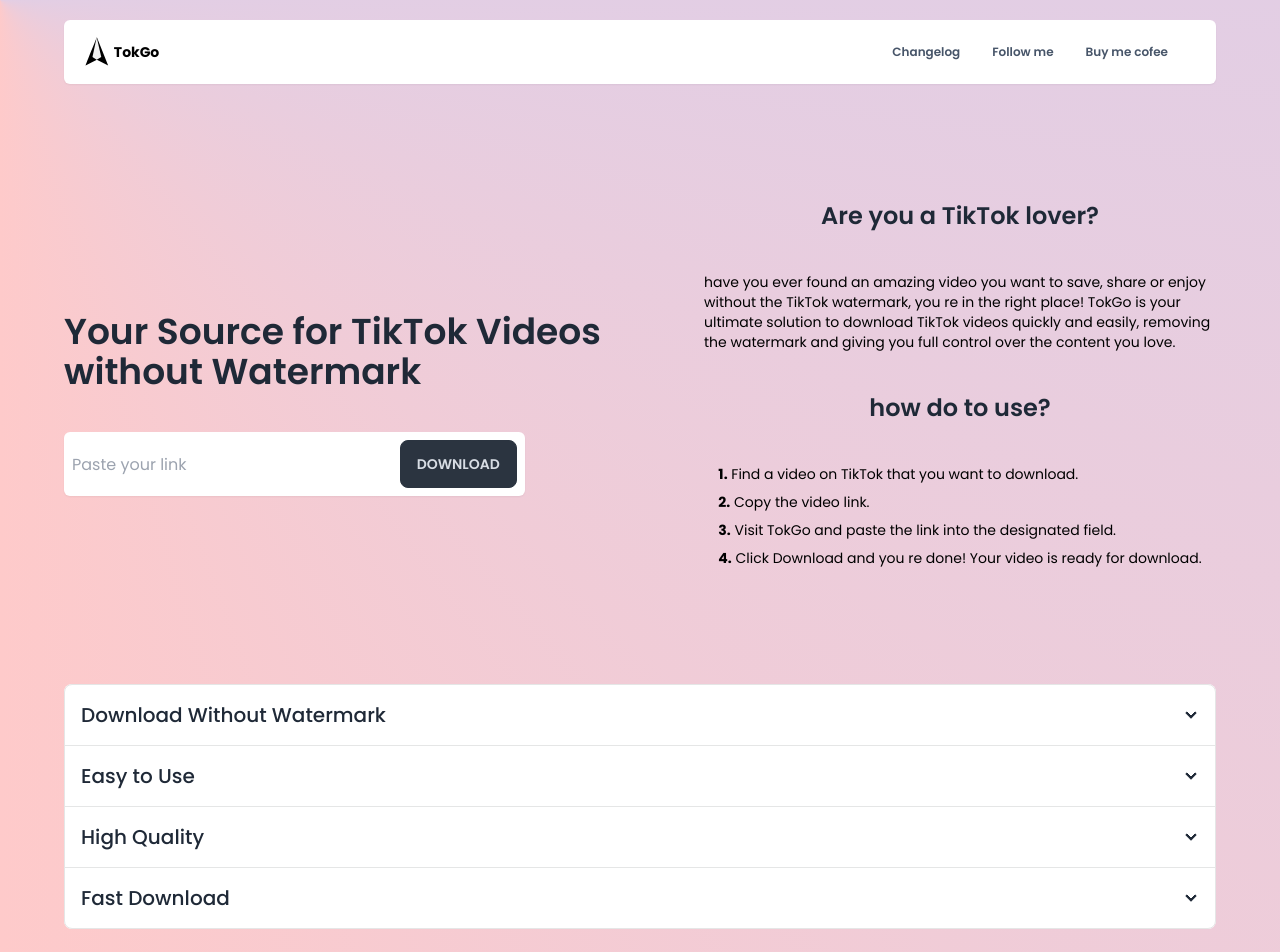
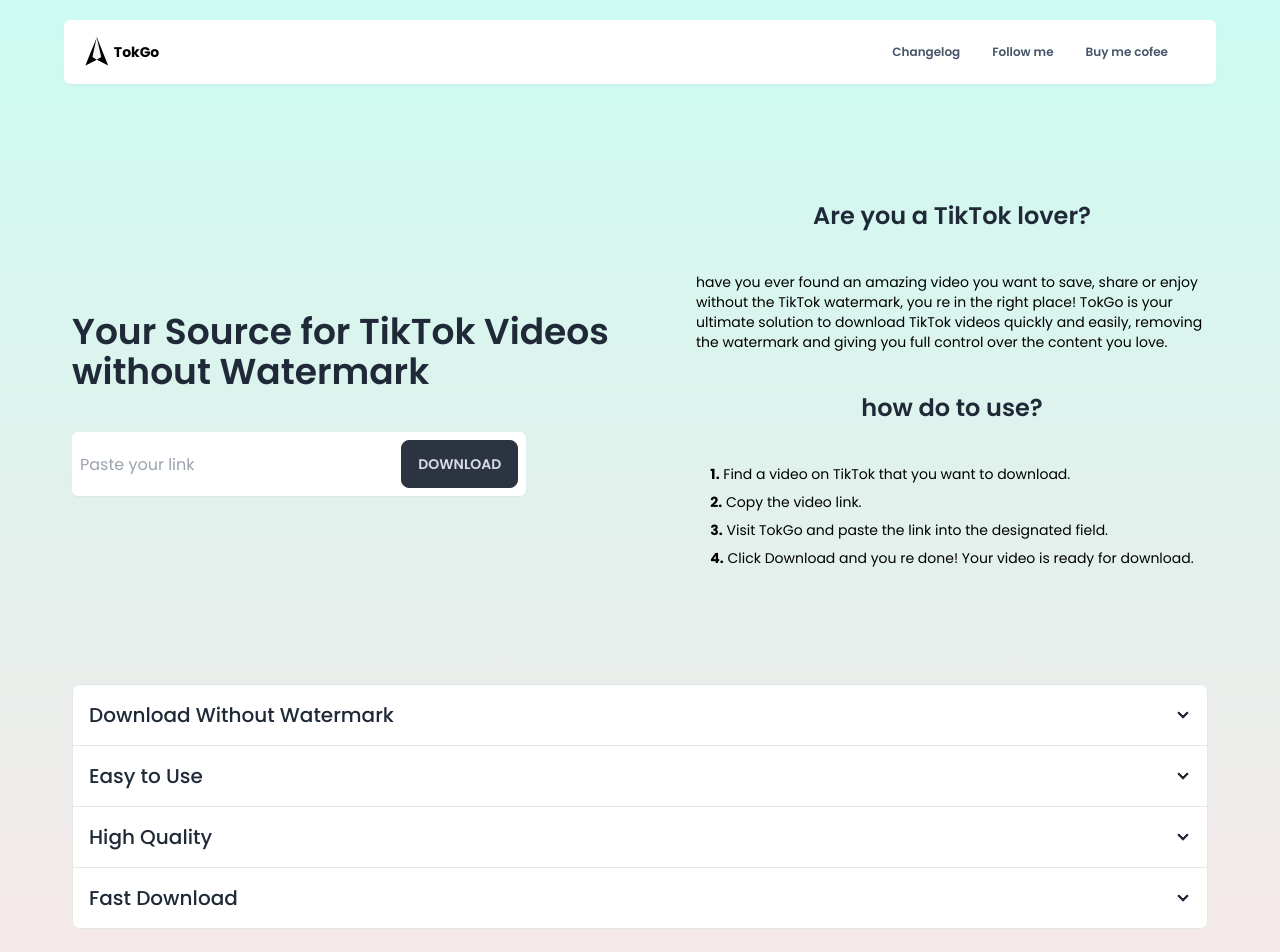
Before and after one commit to Juliancho2/SnapGet, a Next.js app: page / in a window 1280 px wide. Shown: the top 952 px of the page. Built offline with nearby package versions, Linux system fonts and the light colour scheme.

Commit message:
Styles of the following components were modified

```diff
--- a/src/app/globals.css
+++ b/src/app/globals.css
@@ -2,6 +2,7 @@
 @tailwind components;
 @tailwind utilities;
 
+
 body{
-    background: conic-gradient(at left top, rgb(199, 210, 254), rgb(254, 202, 202), rgb(254, 249, 195));
+    background: linear-gradient(to top, rgb(255, 228, 230), rgb(204, 251, 241));
 }
--- a/src/components/atomic/Logo.tsx
+++ b/src/components/atomic/Logo.tsx
@@ -1,4 +1,5 @@
 import Image from 'next/image';
+import Link from 'next/link';
 import React from 'react';
 import img from 'src/assets/svg/logo.svg';
 
@@ -9,9 +10,9 @@
 
 const Logo = ({width,height}:Props) => {
   return (
-    <div>
+    <Link href={'#'} >
         <Image width={width} height={height} src={img} alt='logo'/>
-    </div>
+    </Link>
   );
 };
 
--- a/src/components/organisms/Features.tsx
+++ b/src/components/organisms/Features.tsx
@@ -4,7 +4,7 @@
 
 const Features = () => {
     return (
-        <div className='max-w-6xl mx-auto space-y-7 min-h-[50vh]'>
+        <div className='max-w-6xl mx-auto space-y-7 min-h-[50vh] px-2'>
             <section>
                 <div className="join join-vertical w-full bg-white">
                     {features.map((item, index) => (
--- a/src/components/organisms/Header.tsx
+++ b/src/components/organisms/Header.tsx
@@ -2,9 +2,10 @@
 import Logo from '../atomic/Logo';
 import NavBar from '../molecules/NavBar';
 
+
 const Header = () => {
   return (
-    <header className='py-5 w-full'>
+    <header className='py-5 px-2 w-full '>
       <div className='flex justify-between container max-w-6xl mx-auto bg-white w-full rounded-md shadow-sm px-4'>
         <section className='flex  items-center'>
           <Logo width={40} height={40} />
--- a/src/components/organisms/Hero.tsx
+++ b/src/components/organisms/Hero.tsx
@@ -3,7 +3,7 @@
 
 const Hero = () => {
   return (
-    <div className='max-w-6xl mx-auto '>
+    <div className='max-w-6xl mx-auto px-2'>
       <Download/>
     </div>
   );
```
Also changed, not shown: src/components/atomic/List.tsx (+4 -4 lines).
